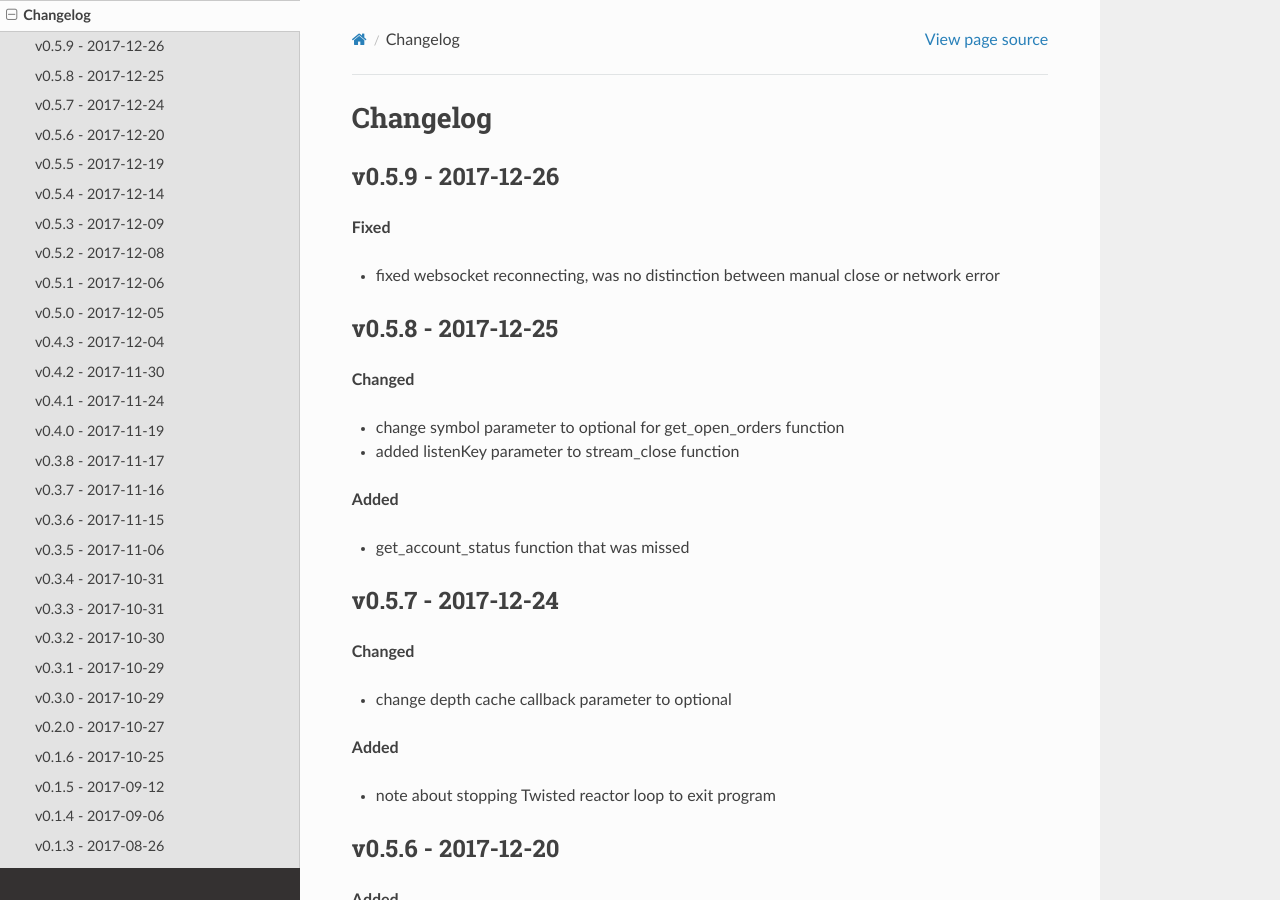
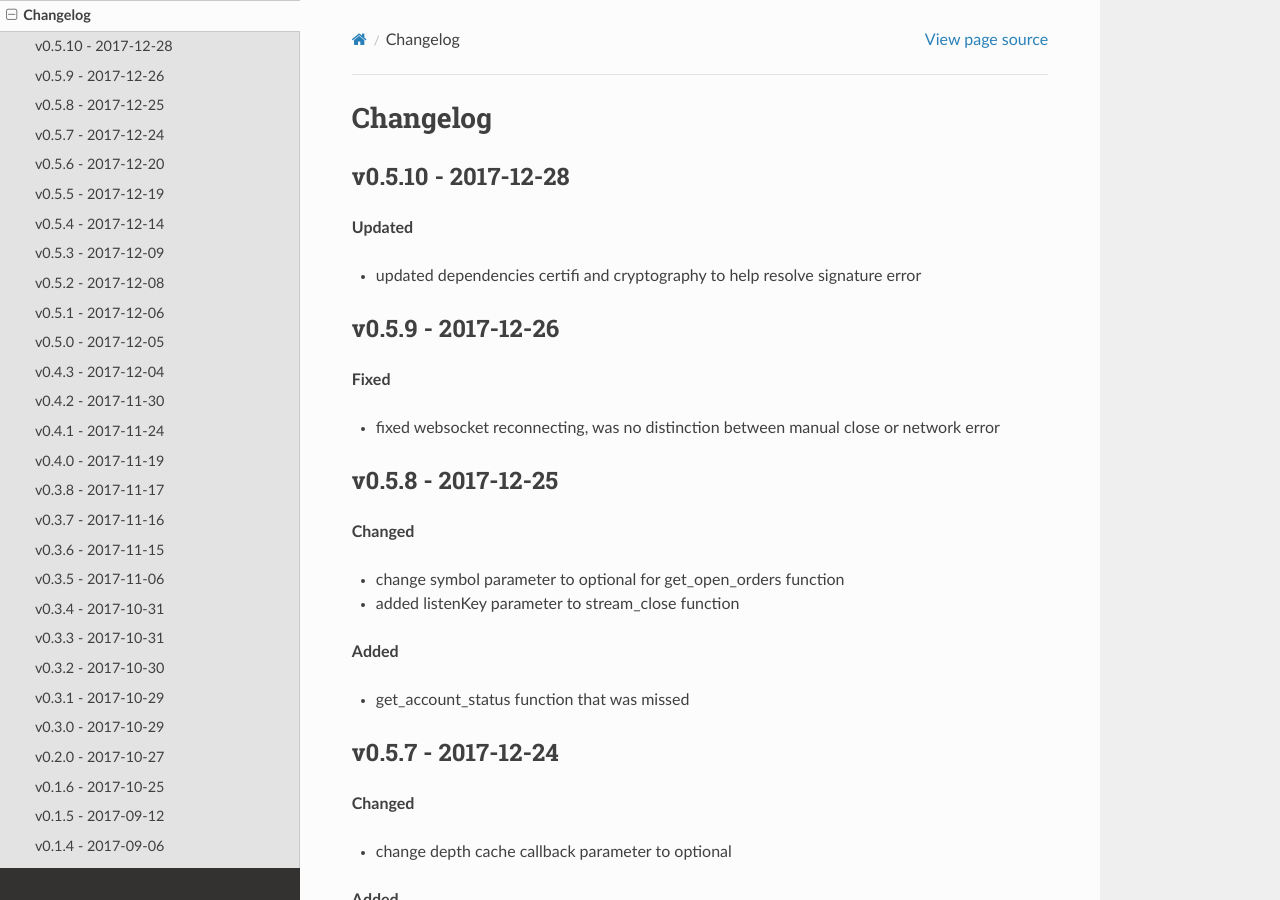
Before and after one commit to philip-luther/python-binance, a Sphinx documentation site: the page built from docs/changelog.rst, in a window 1280 px wide and 900 px high. Built offline with Sphinx 7.4.7 and the Read the Docs theme 2.0.0, drawn with Linux system fonts in a browser that asks for light colours; formulas are drawn with MathJax 3.

Commit message:
Update to v0.5.10

```diff
--- a/PYPIREADME.rst
+++ b/PYPIREADME.rst
@@ -1,6 +1,6 @@
-================================
-Welcome to python-binance v0.5.9
-================================
+=================================
+Welcome to python-binance v0.5.10
+=================================
 
 .. image:: https://img.shields.io/pypi/v/python-binance.svg
     :target: https://pypi.python.org/pypi/python-binance
--- a/README.rst
+++ b/README.rst
@@ -1,6 +1,6 @@
-================================
-Welcome to python-binance v0.5.9
-================================
+=================================
+Welcome to python-binance v0.5.10
+=================================
 
 .. image:: https://img.shields.io/pypi/v/python-binance.svg
     :target: https://pypi.python.org/pypi/python-binance
--- a/docs/changelog.rst
+++ b/docs/changelog.rst
@@ -1,5 +1,12 @@
 Changelog
 =========
+
+v0.5.10 - 2017-12-28
+^^^^^^^^^^^^^^^^^^^
+
+**Updated**
+
+- updated dependencies certifi and cryptography to help resolve signature error
 
 v0.5.9 - 2017-12-26
 ^^^^^^^^^^^^^^^^^^^
--- a/setup.py
+++ b/setup.py
@@ -3,7 +3,7 @@ from setuptools import setup
 
 setup(
     name='python-binance',
-    version='0.5.9',
+    version='0.5.10',
     packages=['binance'],
     description='Binance REST API python implementation',
     url='https://github.com/sammchardy/python-binance',
```
